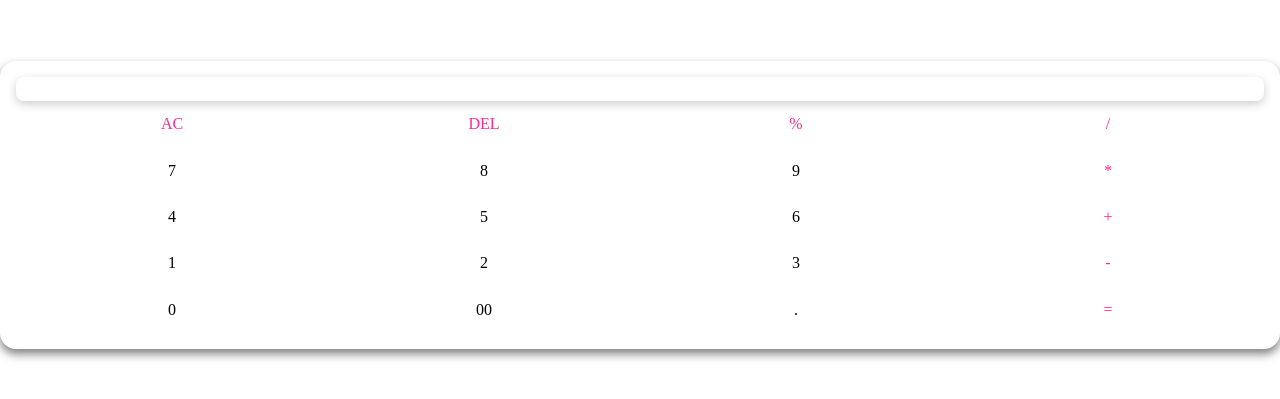
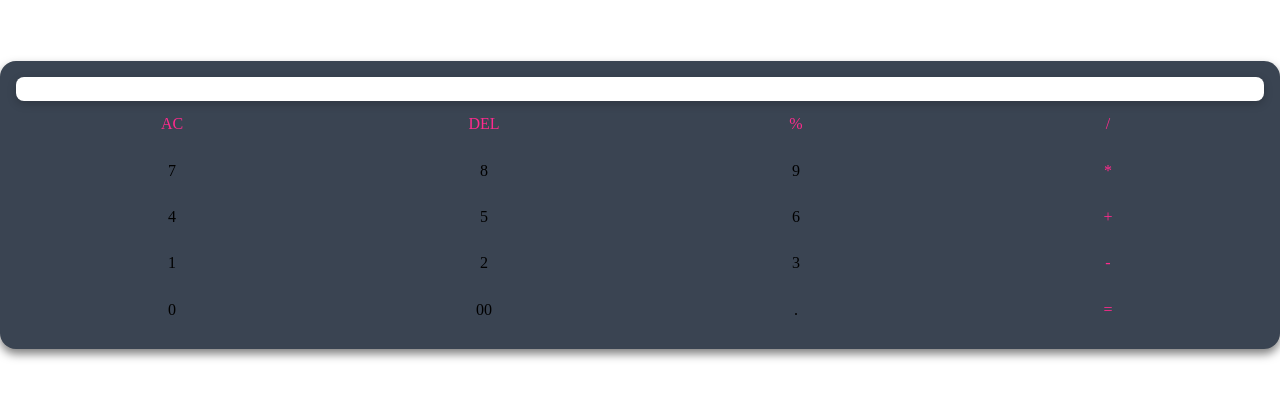
Before and after one commit to mhnazary/Calculator-with-JS, a website: page index.html in a window 1280 px wide. Shown: the part 195-594 px from the top of the page. Drawn offline with nearby package versions, Linux system fonts and the light colour scheme.

Commit message:
new change to style.css

```diff
--- a/style.css
+++ b/style.css
@@ -24,7 +24,7 @@ body {
     box-shadow: 0px 5px 10px rgba(0, 0, 0, .5);
     padding: 1rem;
     border-radius: 1rem;
-    /* background-color: #3a4452; */
+    background-color: #3a4452;
 }
 
 input {
```
